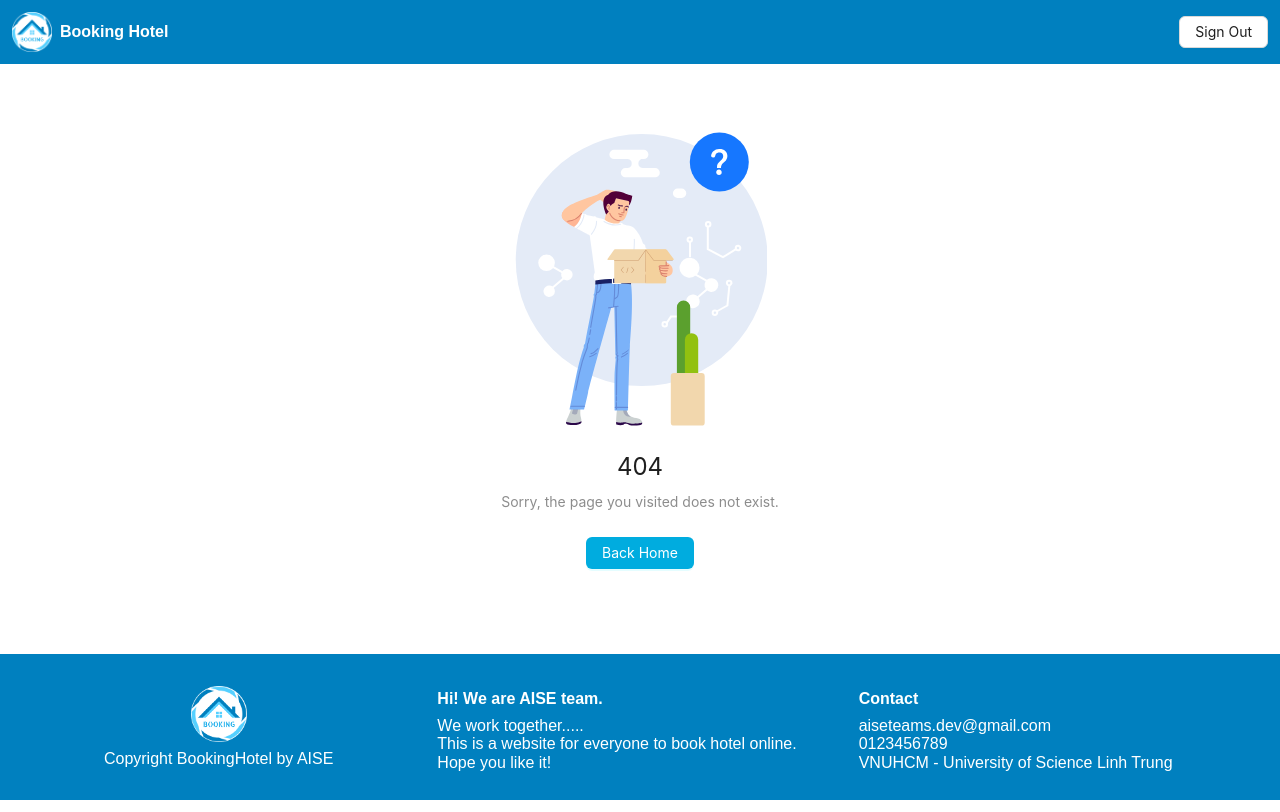
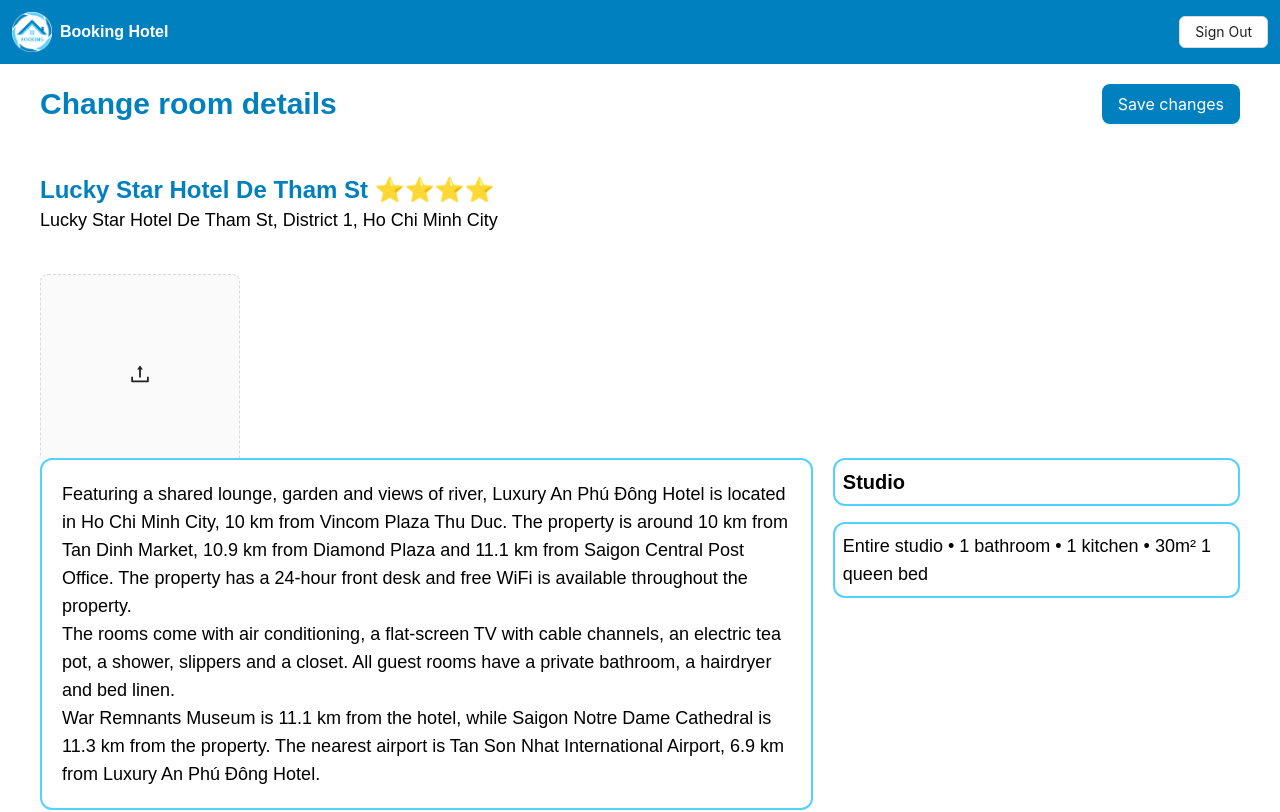
Before and after one commit to conghuule/Hotel_Booking, a React (Create React App) app in the folder src/Booking-Hotel/: page /manage/1 in a window 1280 px wide. Shown: the top 812 px of the page. Built offline with nearby package versions, Linux system fonts and the light colour scheme; no server answers; sample sign-in values are in the browser's storage.

Commit message:
update manage page

```diff
--- a/src/Booking-Hotel/src/pages/Manage/Manage.jsx
+++ b/src/Booking-Hotel/src/pages/Manage/Manage.jsx
@@ -4,7 +4,7 @@ import { AiFillDelete, AiOutlineWifi } from 'react-icons/ai';
 import { CiParking1 } from 'react-icons/ci';
 import { MdSmokeFree } from 'react-icons/md';
 
-export default function Manage() {
+export default function Manage({ update }) {
   const facilities = ['1 bathroom', '1 kitchen', '30m²', '1 queen bed'];
 
   const columns = [
@@ -71,10 +71,10 @@ export default function Manage() {
     <div className="mx-5">
       <div class="flex items-center justify-between mb-[50px]">
         <span class="text-3xl text-mainColor-200 font-bold">
-          Create new Room
+          {update ? 'Change room details' : 'Create new Room'}
         </span>
         <Button type="primary" className="bg-mainColor-200" size="large">
-          Create room
+          {update ? 'Save changes' : 'Create room'}
         </Button>
       </div>
       <div class="flex flex-col mb-10">
--- a/src/Booking-Hotel/src/routers/Router.jsx
+++ b/src/Booking-Hotel/src/routers/Router.jsx
@@ -34,6 +34,7 @@ export default function Router() {
         <Route element={<PrivateRoute />}>
           <Route path="payment" element={<Payment />} />
           <Route path="manage" element={<Manage />} />
+          <Route path="manage/:id" element={<Manage update />} />
         </Route>
         <Route element={<AuthRoute />}>
           <Route path="signin" element={<SignIn />} />
```
